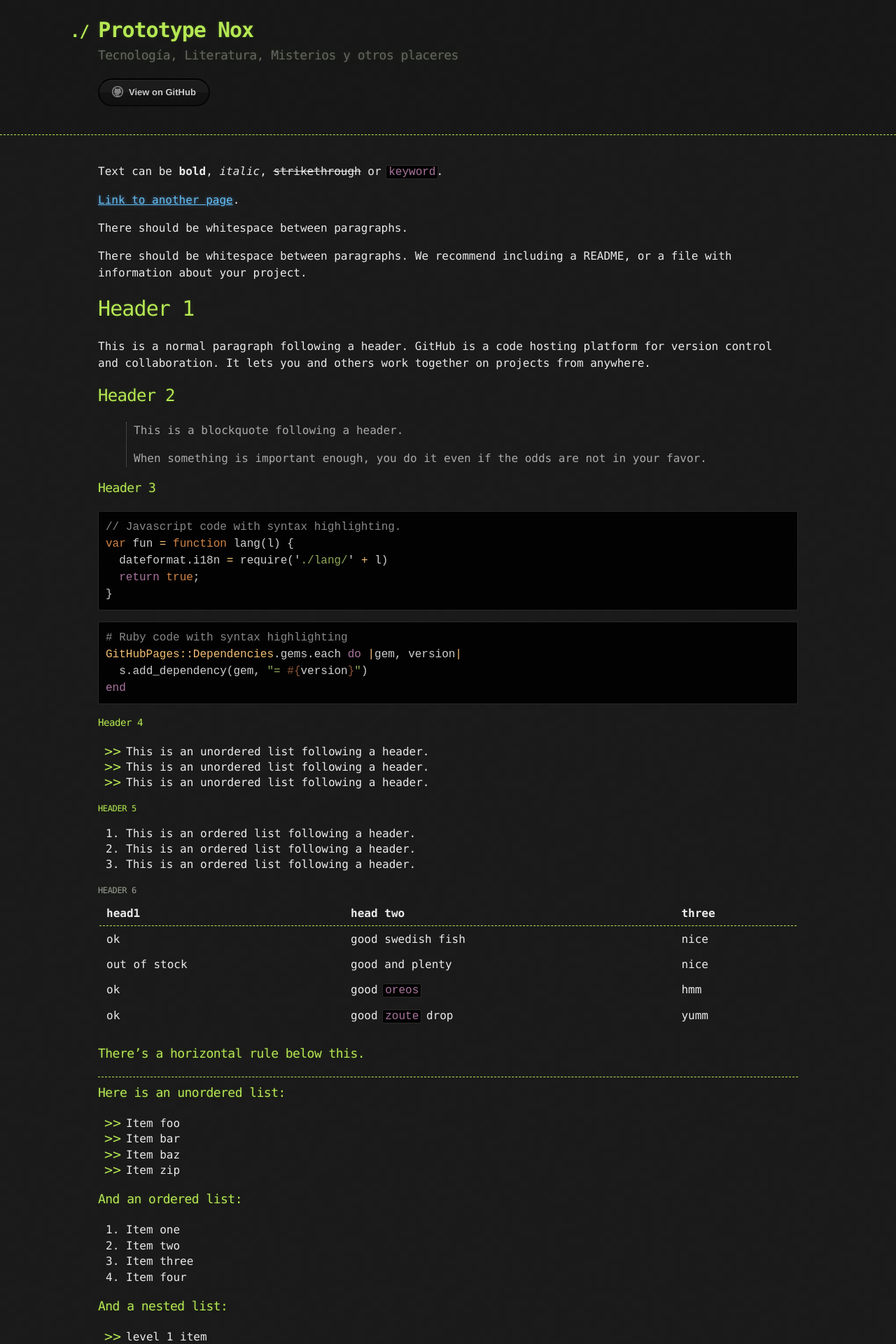
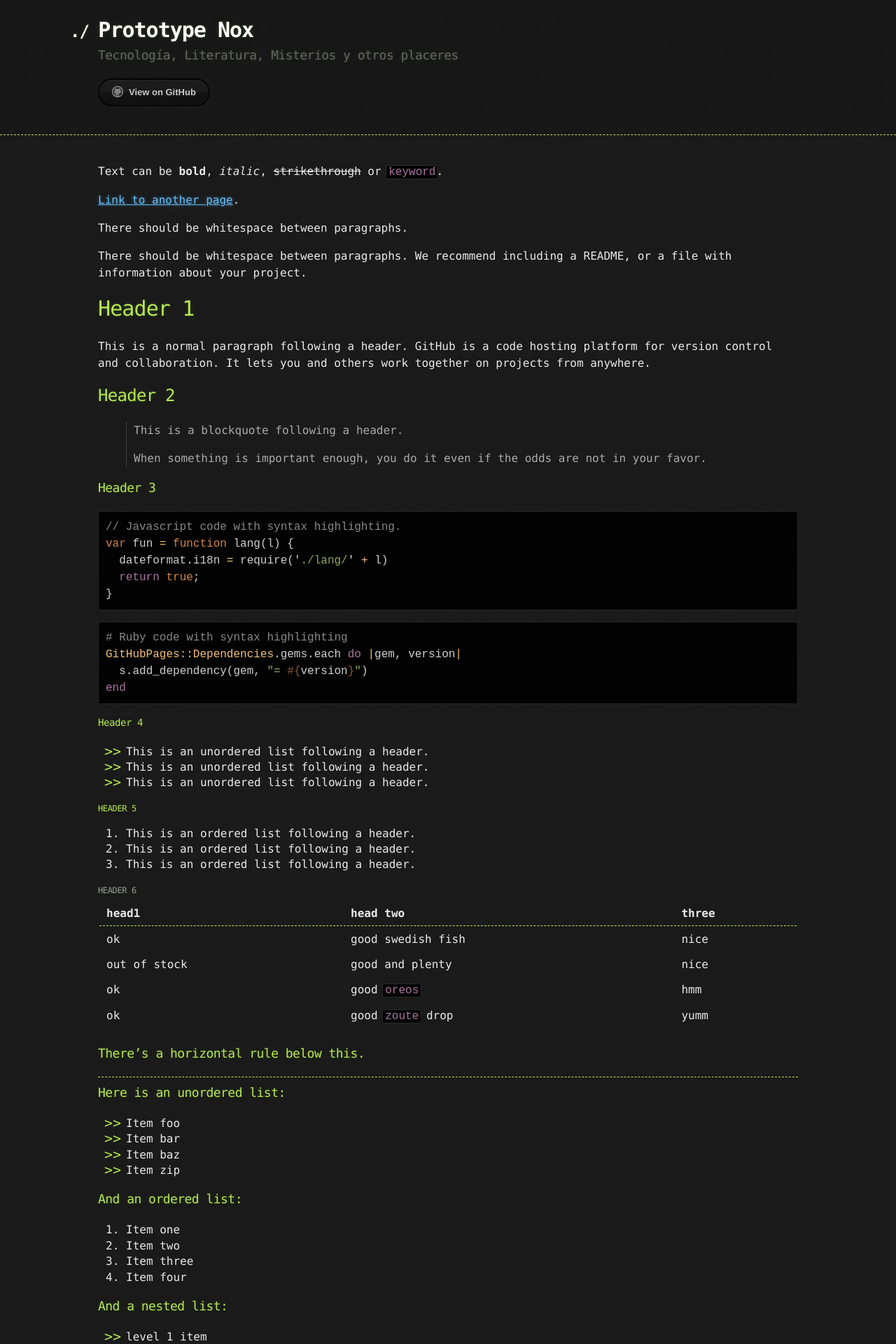
Before and after one commit to prototypenox/prototypenox.github.io, a Jekyll site: the page built from index.md, in a window 1280 px wide. Shown: the top 1920 px of the page at 70% size. Built offline with Jekyll 4.4.1, drawn with Linux system fonts in a browser that asks for light colours.

Commit message:
Update jekyll-theme-hacker.scss

```diff
--- a/_sass/jekyll-theme-hacker.scss
+++ b/_sass/jekyll-theme-hacker.scss
@@ -65,7 +65,7 @@ header h1 {
   margin: 0 0 0 -40px;
   font-weight: bold;
   font-family: Monaco, "Bitstream Vera Sans Mono", "Lucida Console", Terminal, monospace;
-  color: $conifer;//$header;
+  color: white;
   text-shadow: 0 1px 1px rgba(0, 0, 0, 0.1),
                0 0 5px rgba(181, 232, 83, 0.1),
                0 0 10px rgba(181, 232, 83, 0.1);
```
